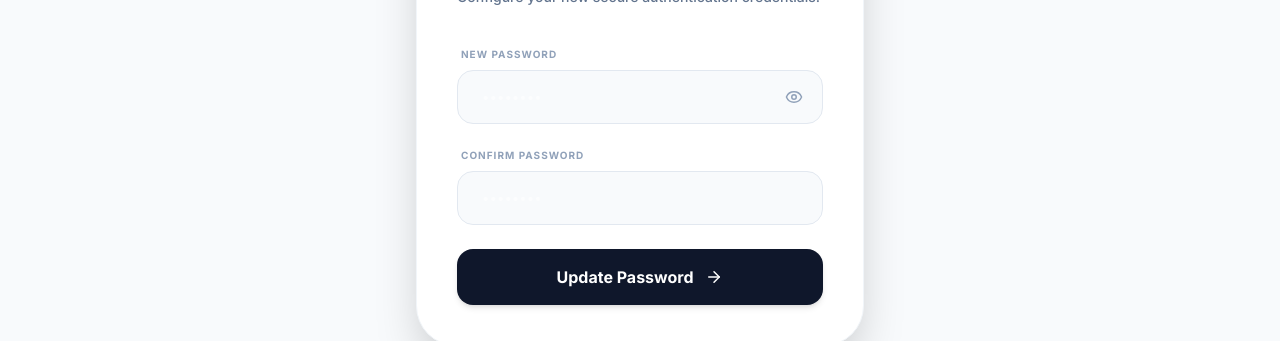
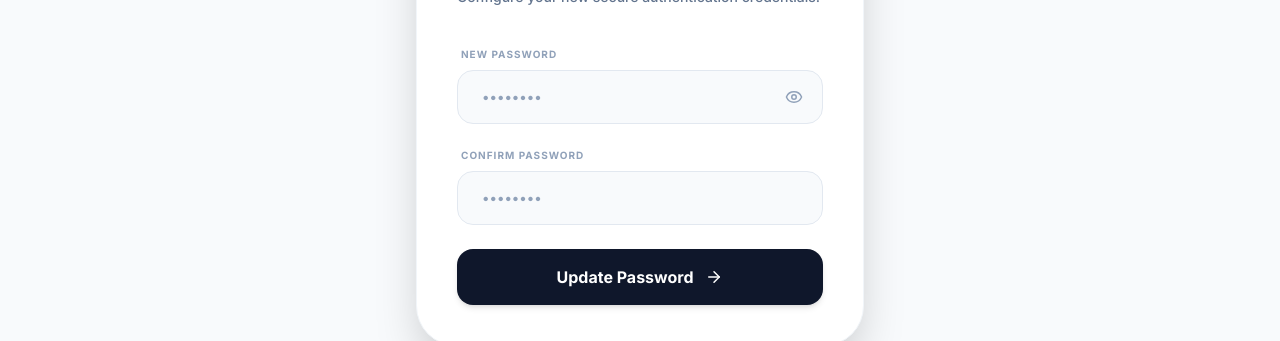
Before and after one commit to Hemasundar2006/SkillScrumpt-web, a React (Vite) app in the folder SkillScrumpt Frontend/: page /reset-password/1 in a window 1280 px wide. Shown: the part 324-665 px from the top of the page. Built offline with nearby package versions, Linux system fonts and the light colour scheme; no server answers; a web font is replaced by a local one.

Commit message:
feat: implement password recovery and reset pages

```diff
--- a/SkillScrumpt Frontend/src/pages/ForgotPassword.jsx
+++ b/SkillScrumpt Frontend/src/pages/ForgotPassword.jsx
@@ -67,7 +67,7 @@ export default function ForgotPassword() {
                   type="email"
                   required
                   placeholder="name@company.com"
-                  className="w-full bg-slate-50 border border-slate-200 py-4 pl-14 pr-6 rounded-2xl text-sm font-medium focus:outline-none focus:border-indigo-500 transition-all"
+                  className="w-full bg-slate-50 border border-slate-200 py-4 pl-14 pr-6 rounded-2xl text-sm font-medium text-slate-900 focus:outline-none focus:border-indigo-500 transition-all placeholder:text-slate-400"
                   value={email}
                   onChange={(e) => setEmail(e.target.value)}
                 />
--- a/SkillScrumpt Frontend/src/pages/ResetPassword.jsx
+++ b/SkillScrumpt Frontend/src/pages/ResetPassword.jsx
@@ -73,7 +73,7 @@ export default function ResetPassword() {
                   type={showPassword ? "text" : "password"}
                   required
                   placeholder="••••••••"
-                  className="w-full bg-slate-50 border border-slate-200 py-4 px-6 rounded-2xl text-sm font-medium focus:outline-none focus:border-indigo-500 transition-all"
+                  className="w-full bg-slate-50 border border-slate-200 py-4 px-6 rounded-2xl text-sm font-medium text-slate-900 focus:outline-none focus:border-indigo-500 transition-all placeholder:text-slate-400"
                   value={password}
                   onChange={(e) => setPassword(e.target.value)}
                 />
@@ -86,7 +86,7 @@ export default function ResetPassword() {
                 type={showPassword ? "text" : "password"}
                 required
                 placeholder="••••••••"
-                className="w-full bg-slate-50 border border-slate-200 py-4 px-6 rounded-2xl text-sm font-medium focus:outline-none focus:border-indigo-500 transition-all"
+                className="w-full bg-slate-50 border border-slate-200 py-4 px-6 rounded-2xl text-sm font-medium text-slate-900 focus:outline-none focus:border-indigo-500 transition-all placeholder:text-slate-400"
                 value={confirmPassword}
                 onChange={(e) => setConfirmPassword(e.target.value)}
               />
```
